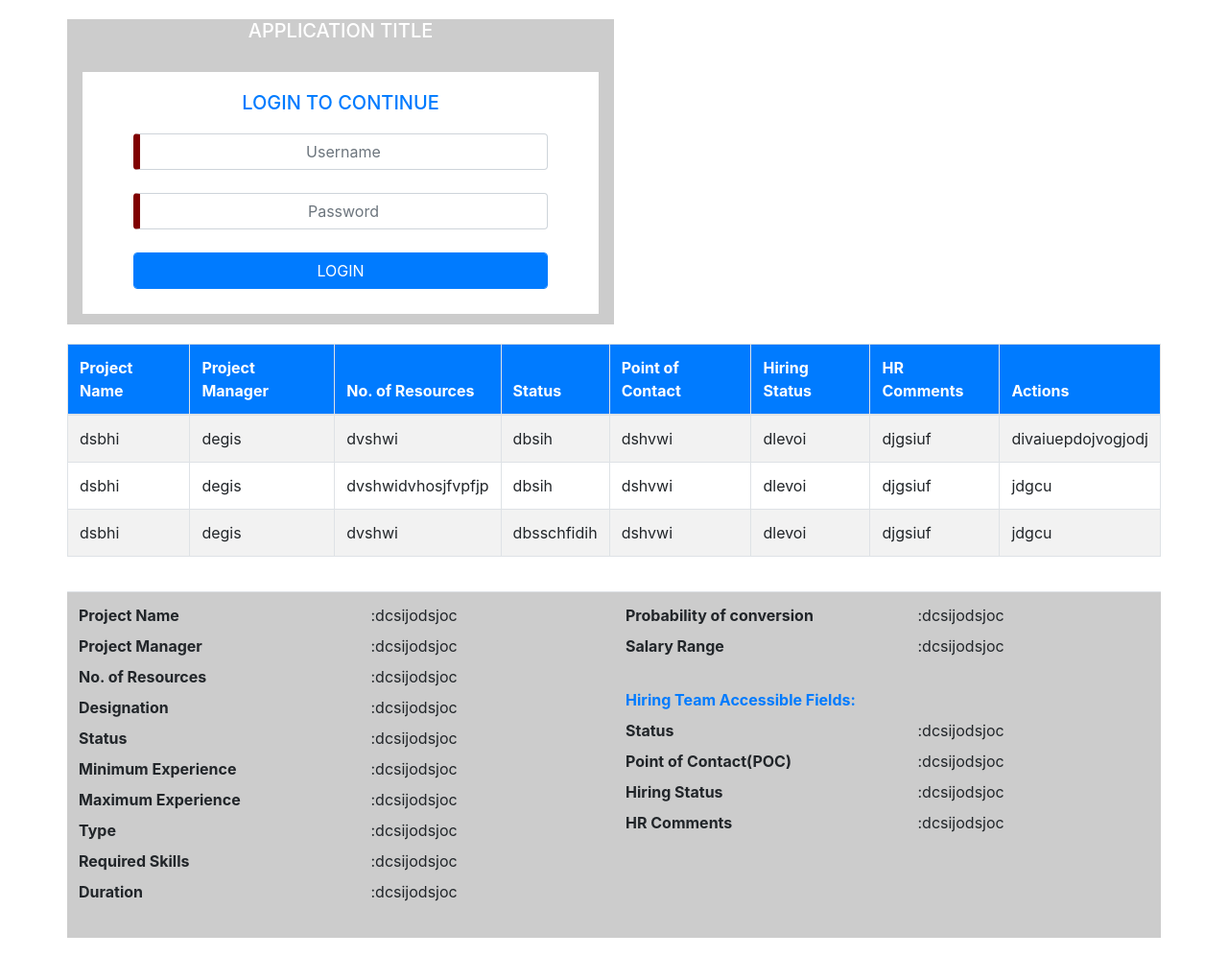
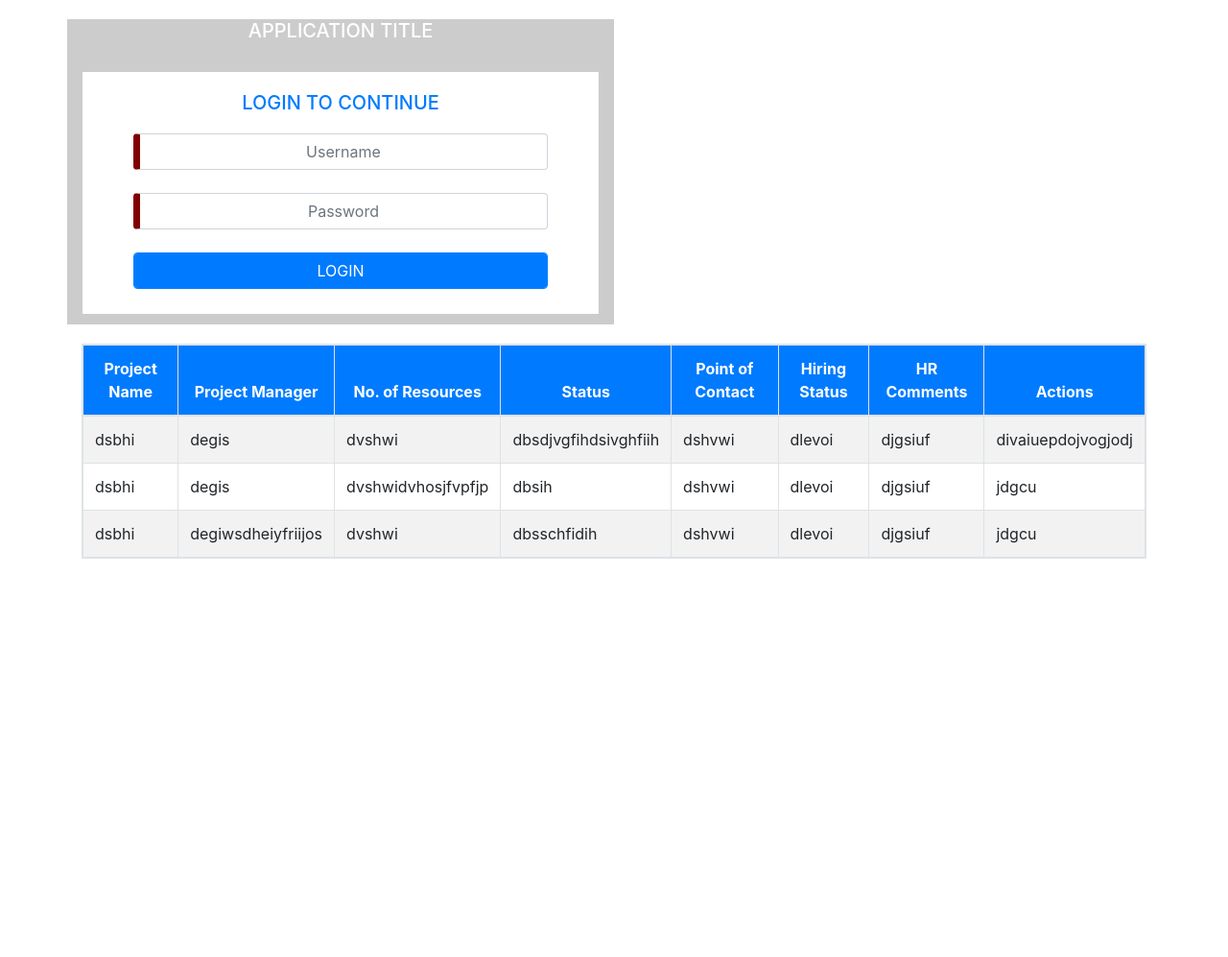
Before and after one commit to Oshin-3/bdfl-internship, a plain HTML site: page index.html in a window 1280 px wide. Shown: the whole page at 96% size. After the commit the page ends 800 px from the top, so only its background shows below. Drawn offline with nearby package versions, Linux system fonts and the light colour scheme.

Commit message:
updated login and table module

```diff
--- a/css/styles.css
+++ b/css/styles.css
@@ -31,23 +31,10 @@ input[type="text"], input[type="password"]{
 	border-left: 7px solid #800000;
 }
 
-th{
+table th{
 	text-align: center;
-
 }
 
 .details-container{
 	background-color: #ccc;
 }
-
-
-.details-label{
-	width: 300px;
-	font-weight: bold;
-	text-align: left;
-}
-
-.details-content{
-	width: 650px;
-	padding: 5px;
-}
--- a/index.html
+++ b/index.html
@@ -32,8 +32,8 @@
 		</div>
 
 		<div class="row row-content">
-			<div class="table-container">
-				<table class="table table-striped table-bordered col-12">
+			<div class="table-container col-12 col-md-12">
+				<table class="table table-responsive table-striped table-bordered">
 					<thead class="bg-primary text-white">
 						<tr>
 							<th>Project Name</th>
@@ -51,7 +51,7 @@
 							<td>dsbhi</td>
 							<td>degis</td>
 							<td>dvshwi</td>
-							<td>dbsih</td>
+							<td>dbsdjvgfihdsivghfiih</td>
 							<td>dshvwi</td>
 							<td>dlevoi</td>
 							<td>djgsiuf</td>
@@ -71,7 +71,7 @@
 
 						<tr>
 							<td>dsbhi</td>
-							<td>degis</td>
+							<td>degiwsdheiyfriijos</td>
 							<td>dvshwi</td>
 							<td>dbsschfidih</td>
 							<td>dshvwi</td>
@@ -83,53 +83,6 @@
 			</table>
 			</div>
 		</div>
-
-		<div class="row row-content">
-			<div class="details-container">
-				<table class="table col-12">
-					<tr>
-						<td class="details-content">
-							<label class="details-label">Project Name</label>
-							<label>:dcsijodsjoc</label><br>
-							<label class="details-label">Project Manager</label>
-							<label>:dcsijodsjoc</label><br>
-							<label class="details-label">No. of Resources</label>
-							<label>:dcsijodsjoc</label><br>
-							<label class="details-label">Designation</label>
-							<label>:dcsijodsjoc</label><br>
-							<label class="details-label">Status</label>
-							<label>:dcsijodsjoc</label><br>
-							<label class="details-label">Minimum Experience</label>
-							<label>:dcsijodsjoc</label><br>
-							<label class="details-label">Maximum Experience</label>
-							<label>:dcsijodsjoc</label><br>
-							<label class="details-label">Type</label>
-							<label>:dcsijodsjoc</label><br>
-							<label class="details-label">Required Skills</label>
-							<label>:dcsijodsjoc</label><br>
-							<label class="details-label">Duration</label>
-							<label>:dcsijodsjoc</label><br>
-						</td>
-
-						<td class="details-content">
-							<label class="details-label">Probability of conversion</label>
-							<label>:dcsijodsjoc</label><br>
-							<label class="details-label">Salary Range</label>
-							<label>:dcsijodsjoc</label><br><br>
-							<label class="details-label text-primary">Hiring Team Accessible Fields:</label><br>
-							<label class="details-label">Status</label>
-							<label>:dcsijodsjoc</label><br>
-							<label class="details-label">Point of Contact(POC)</label>
-							<label>:dcsijodsjoc</label><br>
-							<label class="details-label">Hiring Status</label>
-							<label>:dcsijodsjoc</label><br>
-							<label class="details-label">HR Comments</label>
-							<label>:dcsijodsjoc</label><br>
-						</td>
-					</tr>
-				</table>
-			</div>
-		</div>
 	</div>
 </body>
 </html>
```
